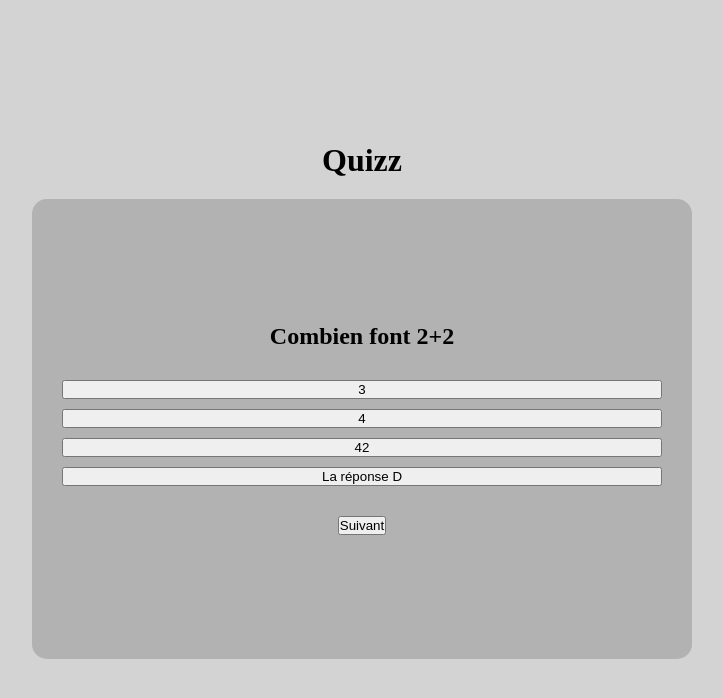
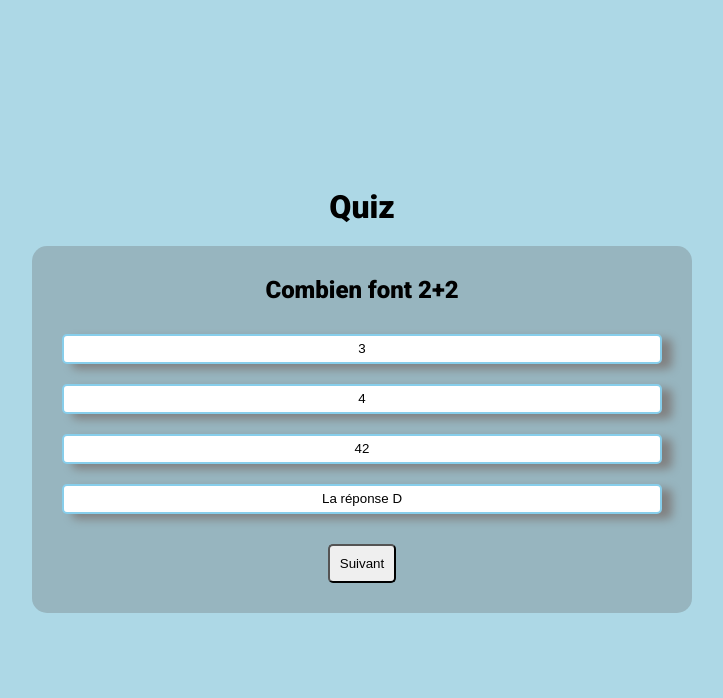
Before and after one commit to Zeroc00L88/online-quiz, a plain HTML site: page index.html in a window 1280 px wide. Both pictures are taken after a click on the button "Suivant". Shown: the whole page, without its empty margins (278-1001 px from the left). Drawn offline with Linux system fonts and the light colour scheme.

Commit message:
improve style a little

```diff
--- a/assets/css/style.css
+++ b/assets/css/style.css
@@ -1,10 +1,12 @@
+@import url("https://fonts.googleapis.com/css2?family=Roboto:wght@900&display=swap");
+
 * {
     margin: 0;
     padding: 0;
 }
 
 body {
-    background: lightgray;
+    background: lightblue;
     display: flex;
     flex-direction: column;
     align-items: center;
@@ -13,6 +15,7 @@ body {
     gap: 20px;
 }
 h1 {
+    font-family: "Roboto", sans-serif;
     text-align: center;
 }
 .questionCard {
@@ -23,8 +26,8 @@ h1 {
     padding: 30px;
     background: rgba(100, 100, 100, 0.3);
     border-radius: 15px;
-    width: 600px;
-    min-height: 400px;
+    width: 100%;
+    max-width: 600px;
 }
 .questionCard p {
     text-align: center;
@@ -33,13 +36,25 @@ h1 {
     display: flex;
     flex-direction: column;
     justify-content: center;
-    gap: 10px;
+    gap: 20px;
+}
+.answers button {
+    box-shadow: 10px 5px 10px grey;
+    height: 30px;
+    border-radius: 5px;
+    border: 2px solid skyblue;
+    background: white;
 }
 .nav-buttons {
     display: flex;
     justify-content: center;
 }
+.nav-buttons button {
+    padding: 10px;
+    border-radius: 5px;
+}
 
 h2 {
     text-align: center;
+    font-family: "Roboto", sans-serif;
 }
--- a/index.html
+++ b/index.html
@@ -1,7 +1,8 @@
 <!doctype html>
 <html lang="en">
+
 <head>
-        <title>Quizz</title>
+    <title>Quiz</title>
     <meta charset="UTF-8" />
     <meta name="viewport" content="width=device-width, initial-scale=1" />
     <link href="assets/css/style.css" rel="stylesheet" />
@@ -9,10 +10,10 @@
 
 <body>
     <header>
-            <h1>Quizz</h1>
+        <h1>Quiz</h1>
     </header>
     <div class="questionCard">
-            <h2>Bienvenue dans ce questionnaire</h2>
+        <h2>Appuyez sur suivant pour démarrer le quiz</h2>
         <div class="answers"></div>
         <div class="nav-buttons">
             <button type="button" class="next">Suivant</button>
@@ -20,4 +21,5 @@
     </div>
     <script src="script.js"></script>
 </body>
+
 </html>
```
Lines whose indentation alone changed are shown as unchanged.
